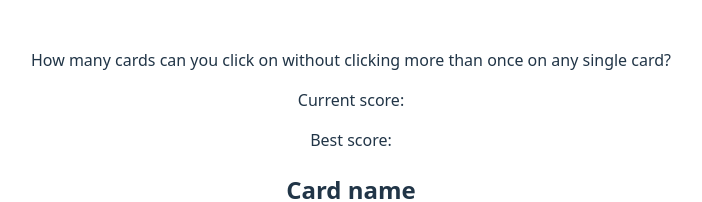
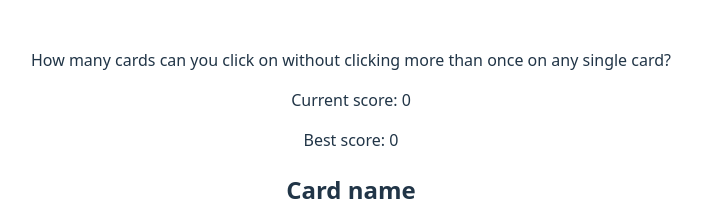
Before and after one commit to allan2609/memory-card, a React (Vite) app: page / in a window 1280 px wide. Shown: the top 202 px of the page, without its empty margins (289-991 px from the left). Built offline with nearby package versions, Linux system fonts and the light colour scheme.

Commit message:
Display score and best score

```diff
--- a/src/App.jsx
+++ b/src/App.jsx
@@ -1,4 +1,4 @@
-import { useState, useEffect } from "react";
+import { useState } from "react";
 import "./App.css";
 import Header from "./components/Header"
 import Gameboard from "./components/Gameboard";
@@ -23,10 +23,6 @@ function App() {
     { id: 11, image: "placeholder.jpg", clicked: false },
     { id: 12, image: "placeholder.jpg", clicked: false }
   ]);
-
-  useEffect(() => {
-    console.log("Current score: " + score + ", best score: " + bestScore);
-  }, [score, bestScore]);
 
   function handleCardClick(id) {
     if (gameStatus === "lost") return;
@@ -61,7 +57,7 @@ function App() {
 
   return (
     <>
-      <Header gameStatus={gameStatus} resetGame={resetGame}></Header>
+      <Header gameStatus={gameStatus} resetGame={resetGame} score={score} bestScore={bestScore}></Header>
       <Gameboard cards={cards} handleCardClick={handleCardClick}></Gameboard>
     </>
   )
--- a/src/components/Header.jsx
+++ b/src/components/Header.jsx
@@ -1,10 +1,10 @@
 import Scoreboard from "./Scoreboard";
 
-export default function Header({gameStatus, resetGame}) {
+export default function Header({ gameStatus, resetGame, score, bestScore }) {
     return (
     <>
       <p>How many cards can you click on without clicking more than once on any single card?</p>
-      <Scoreboard></Scoreboard>
+      <Scoreboard score={score} bestScore={bestScore}></Scoreboard>
       {gameStatus === "lost" && <button onClick={resetGame}>Reset game</button>}
     </>
   )
--- a/src/components/Scoreboard.jsx
+++ b/src/components/Scoreboard.jsx
@@ -1,8 +1,8 @@
-export default function Scoreboard() {
+export default function Scoreboard({ score, bestScore }) {
   return (
     <>
-      <p>Current score: </p>
-      <p>Best score: </p>
+      <p>Current score: {score}</p>
+      <p>Best score: {bestScore}</p>
     </>
   )
 }
```
